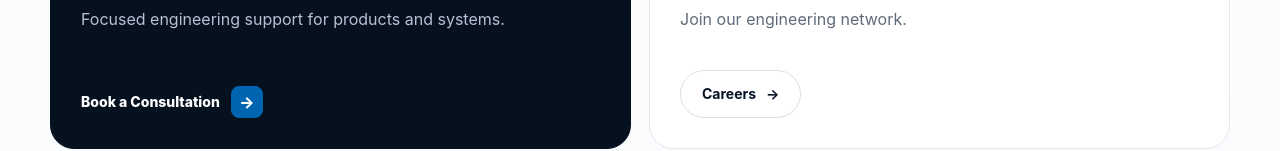
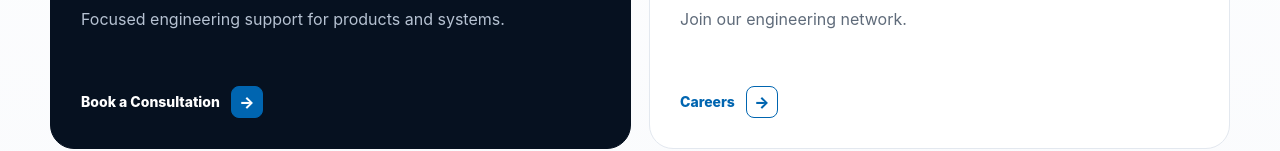
Before and after one commit to AyodejiBaba/absystemsengineering-website, a plain HTML site: page public/index.html in a window 1280 px wide. Shown: the part 674-825 px from the top of the page. Drawn offline with Linux system fonts and the light colour scheme.

Commit message:
Match Careers CTA to minimal consultation style

```diff
--- a/public/index.html
+++ b/public/index.html
@@ -18,7 +18,6 @@
     :root{--ink:#071426;--muted:#5f6b7a;--line:#e3e8ef;--soft:#f6f8fb;--white:#fff;--blue:#0065b0;--navy:#061120;--radius:24px}
     *{box-sizing:border-box}html{scroll-behavior:smooth}body{margin:0;color:var(--ink);background:var(--white);font-family:Inter,ui-sans-serif,system-ui,-apple-system,BlinkMacSystemFont,"Segoe UI",sans-serif;line-height:1.5;-webkit-font-smoothing:antialiased}a{color:inherit;text-decoration:none}.container{width:min(1180px,calc(100% - 44px));margin:0 auto}
     header{position:sticky;top:0;z-index:50;background:rgba(255,255,255,.94);backdrop-filter:blur(18px);border-bottom:1px solid rgba(227,232,239,.88)}nav{min-height:96px;display:flex;align-items:center;justify-content:space-between;gap:28px}.brand{display:flex;align-items:center}.brand-logo{display:block;width:186px;height:auto}.navlinks{display:flex;align-items:center;gap:28px;font-size:14px;font-weight:650;color:#344052}.navlinks>a:hover{color:var(--blue)}
-    .button{appearance:none;display:inline-flex;align-items:center;justify-content:center;gap:10px;min-height:48px;padding:0 21px;border:1px solid transparent;border-radius:999px;font-size:14px;font-weight:750;cursor:pointer;transition:transform .18s ease,background .18s ease,border-color .18s ease,color .18s ease}.button:hover{transform:translateY(-1px)}.button-secondary{color:var(--ink);background:#fff;border-color:#d8e0ea}.button-secondary:hover{border-color:#aebdce;background:#fafbfd}
     .consult-link{display:inline-flex;align-items:center;gap:11px;color:var(--blue);font-size:14px;font-weight:800;line-height:1;transition:color .18s ease}.consult-arrow{display:inline-grid;place-items:center;width:32px;height:32px;border:1px solid var(--blue);border-radius:8px;color:var(--blue);font-size:16px;transition:transform .18s ease,background .18s ease,color .18s ease}.consult-link:hover .consult-arrow{transform:translateX(2px);background:var(--blue);color:#fff}.consult-nav{color:var(--blue)!important}.dark .consult-link{color:#fff}.dark .consult-arrow{background:var(--blue);color:#fff;border-color:var(--blue)}
     .hero{padding:82px 0 76px;background:linear-gradient(180deg,#fff 0%,#fafbfd 100%);border-bottom:1px solid var(--line)}.hero-copy{max-width:930px}.eyebrow{font-size:13px;font-weight:800;letter-spacing:.12em;text-transform:uppercase;color:var(--blue)}h1{margin:16px 0 18px;max-width:920px;font-size:clamp(54px,8vw,92px);line-height:.96;letter-spacing:-.065em}.lead{max-width:690px;margin:0;color:var(--muted);font-size:clamp(18px,2vw,21px)}
     .choose{margin-top:54px}.choose-label{margin-bottom:16px;font-size:15px;font-weight:800;color:#344052}.path-grid{display:grid;grid-template-columns:1fr 1fr;gap:18px}.path-card{min-height:258px;padding:30px;border:1px solid var(--line);border-radius:var(--radius);background:#fff;display:flex;flex-direction:column}.path-card.dark{color:#fff;background:var(--navy);border-color:var(--navy)}.path-kicker{font-size:12px;font-weight:800;letter-spacing:.1em;text-transform:uppercase;color:var(--blue)}.dark .path-kicker{color:#fff}.path-card h2{margin:18px 0 10px;font-size:clamp(29px,3vw,40px);line-height:1.02;letter-spacing:-.045em}.path-card p{max-width:430px;margin:0 0 26px;color:var(--muted);font-size:16px}.dark p{color:#b6c2d2}.path-actions{margin-top:auto}
@@ -27,7 +26,7 @@
     .cta{padding:82px 0}.cta-box{display:flex;justify-content:space-between;align-items:center;gap:40px;padding:44px 0;border-top:1px solid var(--line);border-bottom:1px solid var(--line)}.cta-box h2{margin:0;font-size:clamp(38px,5vw,62px);letter-spacing:-.055em}.cta-box p{margin:10px 0 0;color:var(--muted);font-size:17px}
     footer{padding:56px 0 36px}.footer-grid{display:grid;grid-template-columns:1.6fr repeat(3,1fr);gap:50px}.footer-brand img{width:176px;height:auto}.footer-brand p{max-width:310px;margin:16px 0 0;color:var(--muted);font-size:14px}.footer-col h3{margin:0 0 16px;font-size:12px;letter-spacing:.1em;text-transform:uppercase;color:#8a94a3}.footer-col a{display:block;width:max-content;margin:10px 0;color:#2e3949;font-size:14px}.footer-col a:hover{color:var(--blue)}.footer-bottom{display:flex;justify-content:space-between;gap:20px;flex-wrap:wrap;margin-top:48px;padding-top:24px;border-top:1px solid var(--line);color:#8a94a3;font-size:13px}
     @media(max-width:900px){.navlinks>a:not(.consult-nav){display:none}.hero{padding-top:64px}.path-grid,.cap-grid,.process-line,.footer-grid{grid-template-columns:1fr 1fr}.cap-grid{border-left:0}.cap{border-left:1px solid var(--line)}.cta-box{align-items:flex-start;flex-direction:column}.footer-grid{gap:34px}}
-    @media(max-width:620px){.container{width:min(100% - 26px,1180px)}nav{min-height:82px}.brand-logo{width:154px}.consult-nav{font-size:12px}.consult-nav .consult-arrow{width:28px;height:28px;font-size:14px}.hero{padding:52px 0 58px}h1{font-size:52px}.choose{margin-top:40px}.path-grid,.cap-grid,.process-line,.footer-grid{grid-template-columns:1fr}.path-card{min-height:220px}.cap h3{margin-top:34px}.process-step{padding-bottom:26px;border-bottom:1px solid rgba(255,255,255,.12)}section{padding:70px 0}.cta{padding:62px 0}.button{width:100%}.footer-grid{gap:28px}.footer-bottom{margin-top:34px}}
+    @media(max-width:620px){.container{width:min(100% - 26px,1180px)}nav{min-height:82px}.brand-logo{width:154px}.consult-nav{font-size:12px}.consult-nav .consult-arrow{width:28px;height:28px;font-size:14px}.hero{padding:52px 0 58px}h1{font-size:52px}.choose{margin-top:40px}.path-grid,.cap-grid,.process-line,.footer-grid{grid-template-columns:1fr}.path-card{min-height:220px}.cap h3{margin-top:34px}.process-step{padding-bottom:26px;border-bottom:1px solid rgba(255,255,255,.12)}section{padding:70px 0}.cta{padding:62px 0}.footer-grid{gap:28px}.footer-bottom{margin-top:34px}}
     @media(prefers-reduced-motion:reduce){html{scroll-behavior:auto}*,*::before,*::after{transition:none!important}}
   </style>
 </head>
@@ -46,7 +45,7 @@
         <div class="choose-label" id="choose-title">Choose how to work with us</div>
         <div class="path-grid">
           <article class="path-card dark"><span class="path-kicker">For organisations</span><h2>Solve a technical challenge.</h2><p>Focused engineering support for products and systems.</p><div class="path-actions"><a class="consult-link" href="https://calendar.google.com/calendar/appointments/schedules/AcZssZ2g-VECLRk49Ntu7JBQC6dBl3aFF4do2EPfmo5kvElZtPKDEE5jALPYyBqP4YDxmiGmeCvr-DSj?gv=true" target="_blank" rel="noopener">Book a Consultation <span class="consult-arrow" aria-hidden="true">→</span></a></div></article>
-          <article class="path-card"><span class="path-kicker">For professionals</span><h2>Build with us.</h2><p>Join our engineering network.</p><div class="path-actions"><a class="button button-secondary" href="/careers/">Careers <span aria-hidden="true">→</span></a></div></article>
+          <article class="path-card"><span class="path-kicker">For professionals</span><h2>Build with us.</h2><p>Join our engineering network.</p><div class="path-actions"><a class="consult-link" href="/careers/">Careers <span class="consult-arrow" aria-hidden="true">→</span></a></div></article>
         </div>
       </div>
     </div>
```
